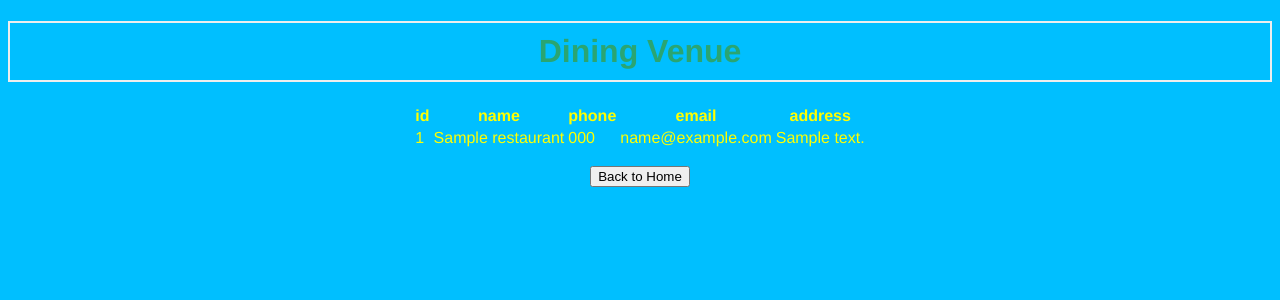
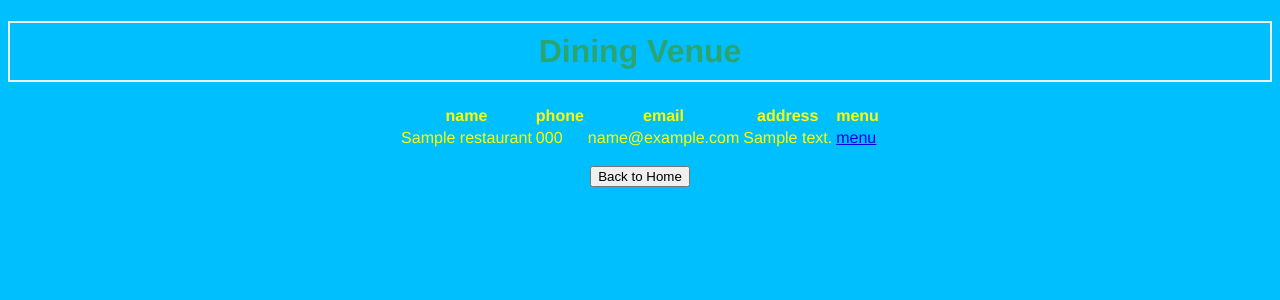
Before and after one commit to JQ100/nourishcampus, a Flask app: page /restaurant in a window 1280 px wide. Shown: the top 300 px of the page. Run offline with Flask 2, Linux system fonts and the light colour scheme; tables that the repository leaves empty hold one stand-in row (values such as "Sample post"); some libraries are stand-ins or nearby versions.

Commit message:
display menu from the dining venue page

```diff
--- a/nourish_campus/blueprints/menu_item/templates/menu_index.html
+++ b/nourish_campus/blueprints/menu_item/templates/menu_index.html
@@ -6,7 +6,7 @@
 
 {% block body %}
 <div class="content">
-    <h1 style="text-align: center">Menu Items for {{restaurant.name}} </h1>
+    <h1 style="text-align: center">Menu for {{restaurant.name}} </h1>
     {% if menu_items|length < 1 %} <h4 style="text-align: center">There are no menu items. Create one below!</h4>
         {% else %}
         <table class="center">
--- a/nourish_campus/blueprints/restaurant/templates/views/non_admin.html
+++ b/nourish_campus/blueprints/restaurant/templates/views/non_admin.html
@@ -11,19 +11,19 @@
     {% else %}
         <table class="center">
             <tr>
-                <th>id</th>
                 <th>name</th>
                 <th>phone</th>
                 <th>email</th>
                 <th>address</th>
+                <th>menu</th>
             </tr>
             {% for restaurant in restaurants %}
             <tr>
-                <td>{{ restaurant.id }}</td>
                 <td>{{ restaurant.name }}</td>
                 <td>{{ restaurant.phone }}</td>
                 <td>{{ restaurant.email }}</td>
                 <td>{{ restaurant.address }}</td>
+                <td><a href="/menu_item/{{restaurant.id}}">menu</a></td>
             </tr>
             {% endfor %}
         </table>
--- a/nourish_campus/templates/index.html
+++ b/nourish_campus/templates/index.html
@@ -65,7 +65,6 @@
     <div style="display:none;" id="myDiv" class="animate-bottom">
    <h1>Welcome to Nourish Campus - AU</h1>
     <p style="text-align: center"><a href="/restaurant" class="button">Dining Venues </button></a></p>
-    <p style="text-align: center"><a href="/menu_item" class="button">Menu</a></p>
     <p style="text-align: center"><a href="/customer" class="button">Register/Login</a></p>
     <p style="text-align: center"><a href="/order" class="button">Order Info</a></p>
     <p style="text-align: center"><a href="/order_item" class="button">Ordered Items</a></p>
```
